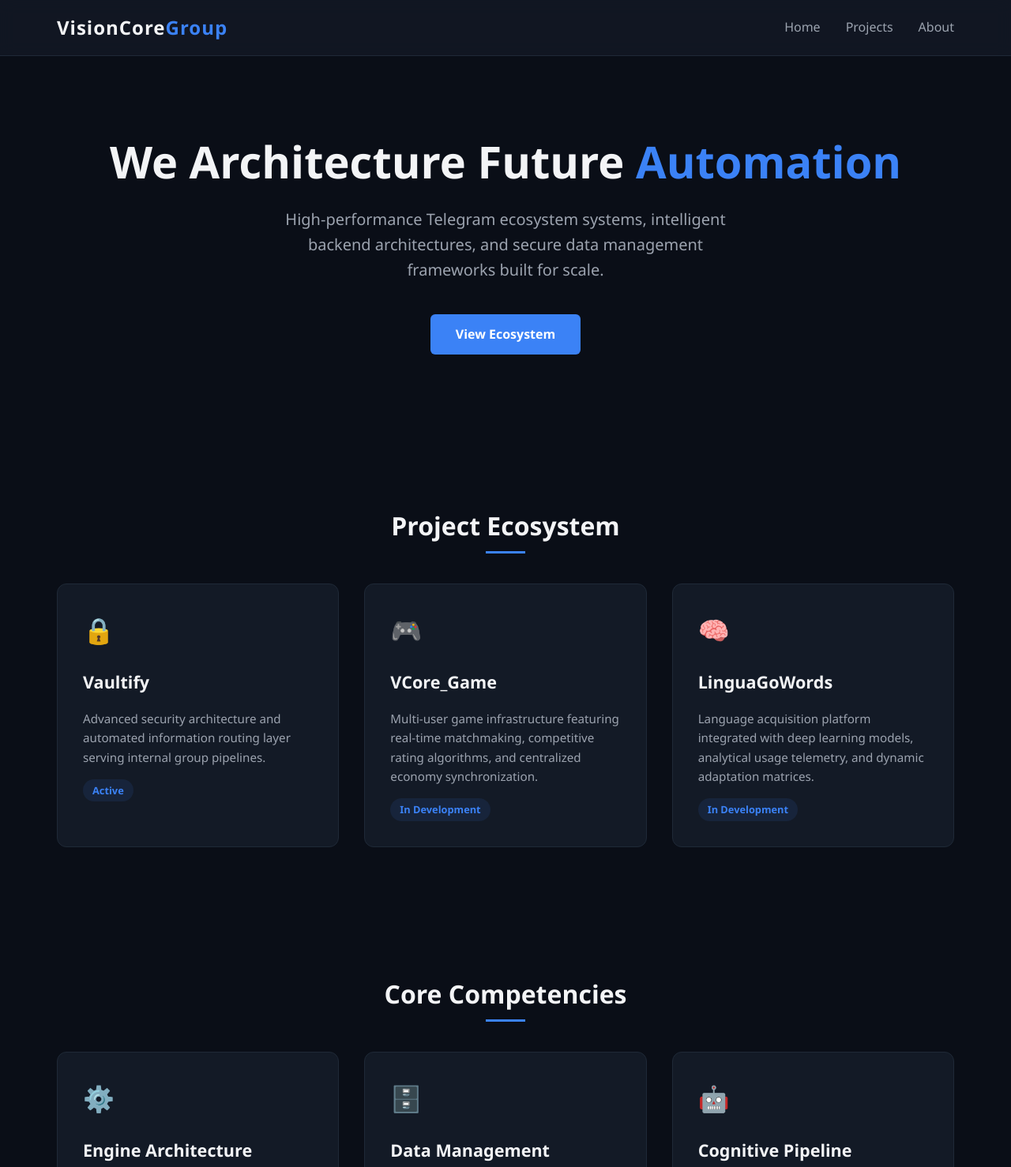
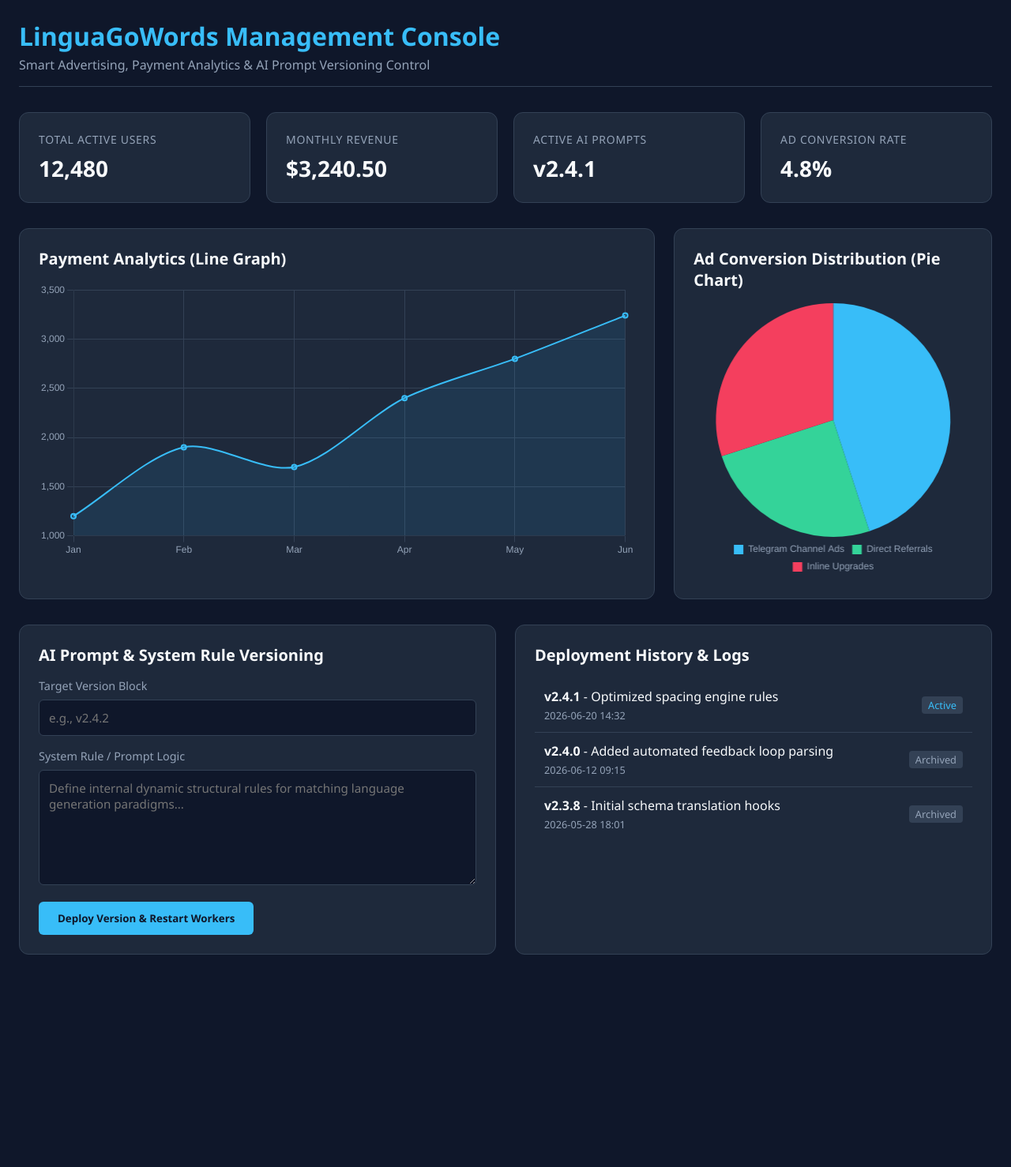
Before and after one commit to muhammadrizo-max/LinguGoWords, a plain HTML site: page index.html in a window 1280 px wide. Shown: the top 1478 px of the page at 79% size. After the commit the page ends 1233 px from the top, so only its background shows below. Drawn offline with nearby package versions, Linux system fonts and the light colour scheme.

Commit message:
Update index.html

```diff
--- a/index.html
+++ b/index.html
@@ -3,283 +3,351 @@
 <head>
     <meta charset="UTF-8">
     <meta name="viewport" content="width=device-width, initial-scale=1.0">
-    <title>VisionCore Group</title>
+    <title>LinguaGoWords - Dashboard</title>
+    <script src="https://cdn.jsdelivr.net/npm/chart.js"></script>
     <style>
         :root {
-            --bg-color: #0a0e17;
-            --card-bg: #131a26;
-            --text-color: #f3f4f6;
-            --text-muted: #9ca3af;
-            --accent-color: #3b82f6;
-            --accent-hover: #2563eb;
-            --border-color: #1f2937;
+            --bg-primary: #0f172a;
+            --bg-secondary: #1e293b;
+            --accent-blue: #38bdf8;
+            --accent-green: #34d399;
+            --text-main: #f8fafc;
+            --text-muted: #94a3b8;
+            --border-color: #334155;
         }
 
         * {
+            box-sizing: border-box;
             margin: 0;
             padding: 0;
-            box-sizing: border-box;
             font-family: 'Segoe UI', Tahoma, Geneva, Verdana, sans-serif;
         }
 
         body {
-            background-color: var(--bg-color);
-            color: var(--text-color);
-            line-height: 1.6;
-            padding-bottom: 60px;
+            background-color: var(--bg-primary);
+            color: var(--text-main);
+            padding: 24px;
+        }
+
+        .container {
+            max-width: 1400px;
+            margin: 0 auto;
         }
 
         header {
-            background-color: rgba(19, 26, 38, 0.8);
-            backdrop-filter: blur(10px);
-            position: fixed;
-            top: 0;
-            width: 100%;
-            z-index: 1000;
+            margin-bottom: 32px;
             border-bottom: 1px solid var(--border-color);
+            padding-bottom: 16px;
         }
 
-        .navbar {
-            max-width: 1200px;
-            margin: 0 auto;
-            padding: 1rem 2rem;
+        header h1 {
+            font-size: 2rem;
+            color: var(--accent-blue);
+        }
+
+        header p {
+            color: var(--text-muted);
+            margin-top: 4px;
+        }
+
+        .grid-stats {
+            display: grid;
+            grid-template-columns: repeat(auto-fit, minmax(240px, 1fr));
+            gap: 20px;
+            margin-bottom: 32px;
+        }
+
+        .card {
+            background-color: var(--bg-secondary);
+            border: 1px solid var(--border-color);
+            border-radius: 12px;
+            padding: 24px;
+        }
+
+        .card-title {
+            font-size: 0.875rem;
+            text-transform: uppercase;
+            letter-spacing: 0.05em;
+            color: var(--text-muted);
+            margin-bottom: 8px;
+        }
+
+        .card-value {
+            font-size: 1.75rem;
+            font-weight: bold;
+        }
+
+        .grid-charts {
+            display: grid;
+            grid-template-columns: 2fr 1fr;
+            gap: 24px;
+            margin-bottom: 32px;
+        }
+
+        @media (max-width: 968px) {
+            .grid-charts {
+                grid-template-columns: 1fr;
+            }
+        }
+
+        .chart-container {
+            position: relative;
+            height: 350px;
+            width: 100%;
+        }
+
+        .section-title {
+            font-size: 1.25rem;
+            margin-bottom: 16px;
+            color: var(--text-main);
+        }
+
+        .prompt-manager {
+            display: grid;
+            grid-template-columns: 1fr 1fr;
+            gap: 24px;
+        }
+
+        @media (max-width: 768px) {
+            .prompt-manager {
+                grid-template-columns: 1fr;
+            }
+        }
+
+        .form-group {
+            margin-bottom: 16px;
+        }
+
+        label {
+            display: block;
+            margin-bottom: 8px;
+            color: var(--text-muted);
+            font-size: 0.9rem;
+        }
+
+        textarea, select, input {
+            width: 100%;
+            background-color: var(--bg-primary);
+            border: 1px solid var(--border-color);
+            border-radius: 6px;
+            color: var(--text-main);
+            padding: 12px;
+            font-size: 0.95rem;
+            resize: vertical;
+        }
+
+        textarea:focus, select:focus, input:focus {
+            outline: none;
+            border-color: var(--accent-blue);
+        }
+
+        button {
+            background-color: var(--accent-blue);
+            color: var(--bg-primary);
+            border: none;
+            border-radius: 6px;
+            padding: 12px 24px;
+            font-weight: bold;
+            cursor: pointer;
+            transition: background-color 0.2s;
+        }
+
+        button:hover {
+            background-color: #7dd3fc;
+        }
+
+        .history-list {
+            list-style: none;
+            max-height: 290px;
+            overflow-y: auto;
+        }
+
+        .history-item {
+            padding: 12px;
+            border-bottom: 1px solid var(--border-color);
             display: flex;
             justify-content: space-between;
             align-items: center;
         }
 
-        .logo {
-            font-size: 1.5rem;
-            font-weight: 700;
-            color: var(--text-color);
-            text-decoration: none;
-            letter-spacing: 1px;
+        .history-item:last-child {
+            border-bottom: none;
         }
 
-        .logo span {
-            color: var(--accent-color);
-        }
-
-        .nav-links {
-            display: flex;
-            list-style: none;
-            gap: 2rem;
-        }
-
-        .nav-links a {
-            color: var(--text-muted);
-            text-decoration: none;
-            font-weight: 500;
-            transition: color 0.3s ease;
-        }
-
-        .nav-links a:hover {
-            color: var(--accent-color);
-        }
-
-        .hero {
-            max-width: 1200px;
-            margin: 0 auto;
-            padding: 120px 2rem 60px;
-            text-align: center;
-            min-height: 70vh;
-            display: flex;
-            flex-direction: column;
-            justify-content: center;
-            align-items: center;
-        }
-
-        .hero h1 {
-            font-size: 3.5rem;
-            font-weight: 800;
-            margin-bottom: 1.5rem;
-            line-height: 1.2;
-        }
-
-        .hero h1 span {
-            color: var(--accent-color);
-        }
-
-        .hero p {
-            font-size: 1.25rem;
-            color: var(--text-muted);
-            max-width: 600px;
-            margin-bottom: 2.5rem;
-        }
-
-        .cta-btn {
-            background-color: var(--accent-color);
-            color: white;
-            padding: 0.8rem 2rem;
-            border-radius: 6px;
-            text-decoration: none;
-            font-weight: 600;
-            transition: background-color 0.3s ease;
-        }
-
-        .cta-btn:hover {
-            background-color: var(--accent-hover);
-        }
-
-        .section {
-            max-width: 1200px;
-            margin: 0 auto;
-            padding: 80px 2rem;
-        }
-
-        .section-title {
-            font-size: 2rem;
-            font-weight: 700;
-            margin-bottom: 3rem;
-            text-align: center;
-            position: relative;
-        }
-
-        .section-title::after {
-            content: '';
-            position: absolute;
-            bottom: -10px;
-            left: 50%;
-            transform: translateX(-50%);
-            width: 50px;
-            height: 3px;
-            background-color: var(--accent-color);
-        }
-
-        .grid {
-            display: grid;
-            grid-template-columns: repeat(auto-fit, minmax(300px, 1fr));
-            gap: 2rem;
-        }
-
-        .card {
-            background-color: var(--card-bg);
-            border: 1px solid var(--border-color);
-            border-radius: 12px;
-            padding: 2rem;
-            transition: transform 0.3s ease, border-color 0.3s ease;
-        }
-
-        .card:hover {
-            transform: translateY(-5px);
-            border-color: var(--accent-color);
-        }
-
-        .card-icon {
-            font-size: 2rem;
-            color: var(--accent-color);
-            margin-bottom: 1.5rem;
-        }
-
-        .card h3 {
-            font-size: 1.35rem;
-            margin-bottom: 1rem;
-            font-weight: 600;
-        }
-
-        .card p {
-            color: var(--text-muted);
-            font-size: 0.95rem;
-        }
-
-        .status-badge {
-            display: inline-block;
-            padding: 0.25rem 0.75rem;
-            border-radius: 50px;
+        .version-tag {
+            background-color: var(--border-color);
+            padding: 2px 8px;
+            border-radius: 4px;
             font-size: 0.8rem;
-            font-weight: 600;
-            margin-top: 1rem;
-            background-color: rgba(59, 130, 246, 0.1);
-            color: var(--accent-color);
-        }
-
-        footer {
-            border-top: 1px solid var(--border-color);
-            padding: 2rem;
-            text-align: center;
-            color: var(--text-muted);
-            font-size: 0.9rem;
-        }
-
-        @media (max-width: 768px) {
-            .hero h1 {
-                font-size: 2.5rem;
-            }
-            .nav-links {
-                display: none;
-            }
+            color: var(--accent-blue);
         }
     </style>
 </head>
 <body>
 
+<div class="container">
     <header>
-        <nav class="navbar">
-            <a href="#" class="logo">VisionCore<span>Group</span></a>
-            <ul class="nav-links">
-                <li><a href="#home">Home</a></li>
-                <li><a href="#projects">Projects</a></li>
-                <li><a href="#about">About</a></li>
-            </ul>
-        </nav>
+        <h1>LinguaGoWords Management Console</h1>
+        <p>Smart Advertising, Payment Analytics & AI Prompt Versioning Control</p>
     </header>
 
-    <main>
-        <section id="home" class="hero">
-            <h1>We Architecture Future <span>Automation</span></h1>
-            <p>High-performance Telegram ecosystem systems, intelligent backend architectures, and secure data management frameworks built for scale.</p>
-            <a href="#projects" class="cta-btn">View Ecosystem</a>
-        </section>
-
-        <section id="projects" class="section">
-            <h2 class="section-title">Project Ecosystem</h2>
-            <div class="grid">
+    <div class="grid-stats">
         <div class="card">
-                    <div class="card-icon">🔒</div>
-                    <h3>Vaultify</h3>
-                    <p>Advanced security architecture and automated information routing layer serving internal group pipelines.</p>
-                    <span class="status-badge">Active</span>
+            <div class="card-title">Total Active Users</div>
+            <div class="card-value" id="total-users">12,480</div>
         </div>
         <div class="card">
-                    <div class="card-icon">🎮</div>
-                    <h3>VCore_Game</h3>
-                    <p>Multi-user game infrastructure featuring real-time matchmaking, competitive rating algorithms, and centralized economy synchronization.</p>
-                    <span class="status-badge">In Development</span>
+            <div class="card-title">Monthly Revenue</div>
+            <div class="card-value" id="monthly-rev">$3,240.50</div>
         </div>
         <div class="card">
-                    <div class="card-icon">🧠</div>
-                    <h3>LinguaGoWords</h3>
-                    <p>Language acquisition platform integrated with deep learning models, analytical usage telemetry, and dynamic adaptation matrices.</p>
-                    <span class="status-badge">In Development</span>
+            <div class="card-title">Active AI Prompts</div>
+            <div class="card-value" id="active-prompts">v2.4.1</div>
+        </div>
+        <div class="card">
+            <div class="card-title">Ad Conversion Rate</div>
+            <div class="card-value" id="ad-conversion">4.8%</div>
         </div>
     </div>
-        </section>
 
-        <section id="about" class="section">
-            <h2 class="section-title">Core Competencies</h2>
-            <div class="grid">
+    <div class="grid-charts">
         <div class="card">
-                    <div class="card-icon">⚙️</div>
-                    <h3>Engine Architecture</h3>
-                    <p>Designing lightweight, resilient multi-threaded processing cores capable of sustainable high-throughput handling under extreme peak loads.</p>
+            <h2 class="section-title">Payment Analytics (Line Graph)</h2>
+            <div class="chart-container">
+                <canvas id="paymentLineChart"></canvas>
+            </div>
         </div>
         <div class="card">
-                    <div class="card-icon">🗄️</div>
-                    <h3>Data Management</h3>
-                    <p>Relational schema layouts engineered in PostgreSQL using optimized index structures, secure operational procedures, and atomic write-isolation layers.</p>
-                </div>
-                <div class="card">
-                    <div class="card-icon">🤖</div>
-                    <h3>Cognitive Pipeline</h3>
-                    <p>Integrating production-grade LLM inference clusters via direct hardware-optimized API layers to handle precise document generation and unstructured text intelligence.</p>
+            <h2 class="section-title">Ad Conversion Distribution (Pie Chart)</h2>
+            <div class="chart-container">
+                <canvas id="adPieChart"></canvas>
             </div>
         </div>
-        </section>
-    </main>
+    </div>
 
-    <footer>
-        <p>&copy; 2026 VisionCore Group. Engineering Distributed Systems. All rights reserved.</p>
-    </footer>
+    <div class="prompt-manager">
+        <div class="card">
+            <h2 class="section-title">AI Prompt & System Rule Versioning</h2>
+            <form id="prompt-form">
+                <div class="form-group">
+                    <label for="prompt-version">Target Version Block</label>
+                    <input type="text" id="prompt-version" placeholder="e.g., v2.4.2" required>
+                </div>
+                <div class="form-group">
+                    <label for="prompt-text">System Rule / Prompt Logic</label>
+                    <textarea id="prompt-text" rows="6" placeholder="Define internal dynamic structural rules for matching language generation paradigms..." required></textarea>
+                </div>
+                <button type="submit">Deploy Version & Restart Workers</button>
+            </form>
+        </div>
+
+        <div class="card">
+            <h2 class="section-title">Deployment History & Logs</h2>
+            <ul class="history-list" id="history-list">
+                <li class="history-item">
+                    <div>
+                        <strong>v2.4.1</strong> - Optimized spacing engine rules
+                        <div style="font-size: 0.8rem; color: var(--text-muted); margin-top: 4px;">2026-06-20 14:32</div>
+                    </div>
+                    <span class="version-tag">Active</span>
+                </li>
+                <li class="history-item">
+                    <div>
+                        <strong>v2.4.0</strong> - Added automated feedback loop parsing
+                        <div style="font-size: 0.8rem; color: var(--text-muted); margin-top: 4px;">2026-06-12 09:15</div>
+                    </div>
+                    <span class="version-tag" style="color: var(--text-muted);">Archived</span>
+                </li>
+                <li class="history-item">
+                    <div>
+                        <strong>v2.3.8</strong> - Initial schema translation hooks
+                        <div style="font-size: 0.8rem; color: var(--text-muted); margin-top: 4px;">2026-05-28 18:01</div>
+                    </div>
+                    <span class="version-tag" style="color: var(--text-muted);">Archived</span>
+                </li>
+            </ul>
+        </div>
+    </div>
+</div>
+
+<script>
+    document.addEventListener('DOMContentLoaded', () => {
+        const lineCtx = document.getElementById('paymentLineChart').getContext('2d');
+        new Chart(lineCtx, {
+            type: 'line',
+            data: {
+                labels: ['Jan', 'Feb', 'Mar', 'Apr', 'May', 'Jun'],
+                datasets: [{
+                    label: 'Revenue ($)',
+                    data: [1200, 1900, 1700, 2400, 2800, 3240],
+                    borderColor: '#38bdf8',
+                    backgroundColor: 'rgba(56, 189, 248, 0.1)',
+                    borderWidth: 2,
+                    fill: true,
+                    tension: 0.3
+                }]
+            },
+            options: {
+                responsive: true,
+                maintainAspectRatio: false,
+                plugins: {
+                    legend: { display: false }
+                },
+                scales: {
+                    x: { grid: { color: '#334155' }, ticks: { color: '#94a3b8' } },
+                    y: { grid: { color: '#334155' }, ticks: { color: '#94a3b8' } }
+                }
+            }
+        });
+
+        const pieCtx = document.getElementById('adPieChart').getContext('2d');
+        new Chart(pieCtx, {
+            type: 'pie',
+            data: {
+                labels: ['Telegram Channel Ads', 'Direct Referrals', 'Inline Upgrades'],
+                datasets: [{
+                    data: [45, 25, 30],
+                    backgroundColor: ['#38bdf8', '#34d399', '#f43f5e'],
+                    borderWidth: 0
+                }]
+            },
+            options: {
+                responsive: true,
+                maintainAspectRatio: false,
+                plugins: {
+                    legend: {
+                        position: 'bottom',
+                        labels: { color: '#94a3b8', boxWidth: 12 }
+                    }
+                }
+            }
+        });
+
+        const promptForm = document.getElementById('prompt-form');
+        const historyList = document.getElementById('history-list');
+
+        promptForm.addEventListener('submit', (e) => {
+            e.preventDefault();
+            const version = document.getElementById('prompt-version').value;
+            const text = document.getElementById('prompt-text').value;
+            const now = new Date().toISOString().replace('T', ' ').substring(0, 19);
+
+            const li = document.createElement('li');
+            li.className = 'history-item';
+            li.innerHTML = `
+                <div>
+                    <strong>${version}</strong> - ${text.substring(0, 45)}...
+                    <div style="font-size: 0.8rem; color: var(--text-muted); margin-top: 4px;">${now}</div>
+                </div>
+                <span class="version-tag">Just Deployed</span>
+            `;
+
+            historyList.insertBefore(li, historyList.firstChild);
+            document.getElementById('active-prompts').innerText = version;
+            promptForm.reset();
+        });
+    });
+</script>
 
 </body>
 </html>
```
Lines whose indentation alone changed are shown as unchanged.
